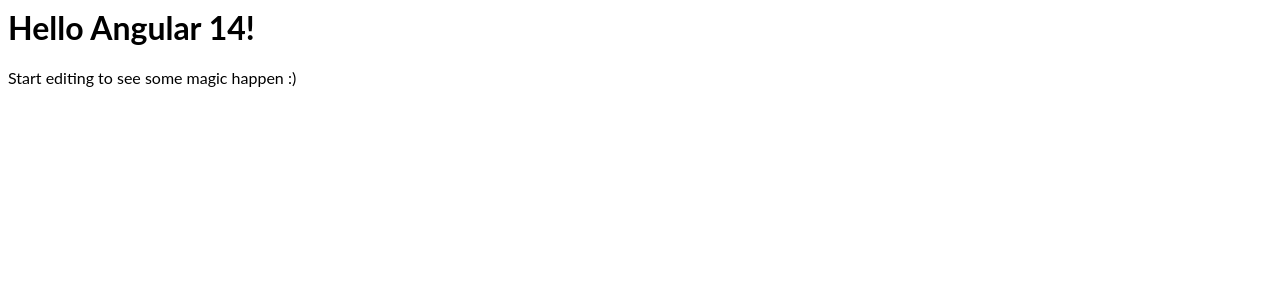
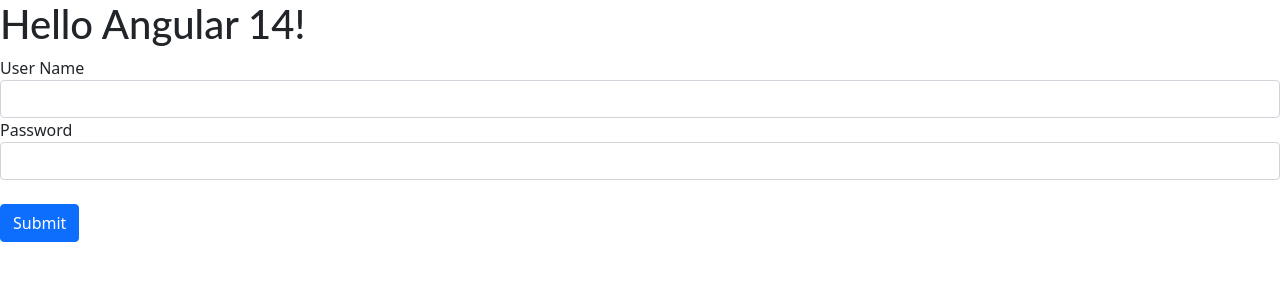
Before and after one commit to desh200/ModelDrivenForms, an Angular app: page / in a window 1280 px wide. Shown: the top 300 px of the page. Built offline with nearby package versions, Linux system fonts and the light colour scheme.

Commit message:
2 files modified, 2 added

```diff
--- a/src/app/app.component.html
+++ b/src/app/app.component.html
@@ -1,4 +1,13 @@
-<hello name="{{ name }}"></hello>
-<p>
-  Start editing to see some magic happen :)
-</p>
+<html>
+  <head>
+    <meta charset="utf-8" />
+    <meta name="viewport" content="width=device-width, initial-scale=1" />
+    <link
+      href="https://cdn.jsdelivr.net/npm/bootstrap@5.1.1/dist/css/bootstrap.min.css"
+      rel="stylesheet"
+    />
+    <script src="https://cdn.jsdelivr.net/npm/bootstrap@5.1.1/dist/js/bootstrap.bundle.min.js"></script>
+  </head>
+  <hello name="{{ name }}"></hello>
+</html>
+<login></login>
--- /dev/null
+++ b/src/app/login.component.html
@@ -0,0 +1,12 @@
+<form>
+  <div class="form-group">
+    <label for="username">User Name</label>
+    <input id="username" type="text" class="form-control" />
+  </div>
+  <div class="form-group">
+    <label for="Password">Password</label>
+    <input id="password" type="text" class="form-control" />
+  </div>
+  <br />
+  <button class="btn btn-primary" type="submit">Submit</button>
+</form>
--- /dev/null
+++ b/src/app/login.component.ts
@@ -0,0 +1,13 @@
+import { Component, VERSION } from '@angular/core';
+import { FormGroup, FormControl, Validators } from '@angular/forms';
+
+@Component({
+  selector: 'login',
+  templateUrl: 'login.component.html',
+})
+export class LoginComponent {
+  form = new FormGroup({
+    username: new FormControl('', Validators.required),
+    password: new FormControl('', Validators.required),
+  });
+}
```
Also changed, not shown: src/app/app.module.ts (+5 -4 lines).
